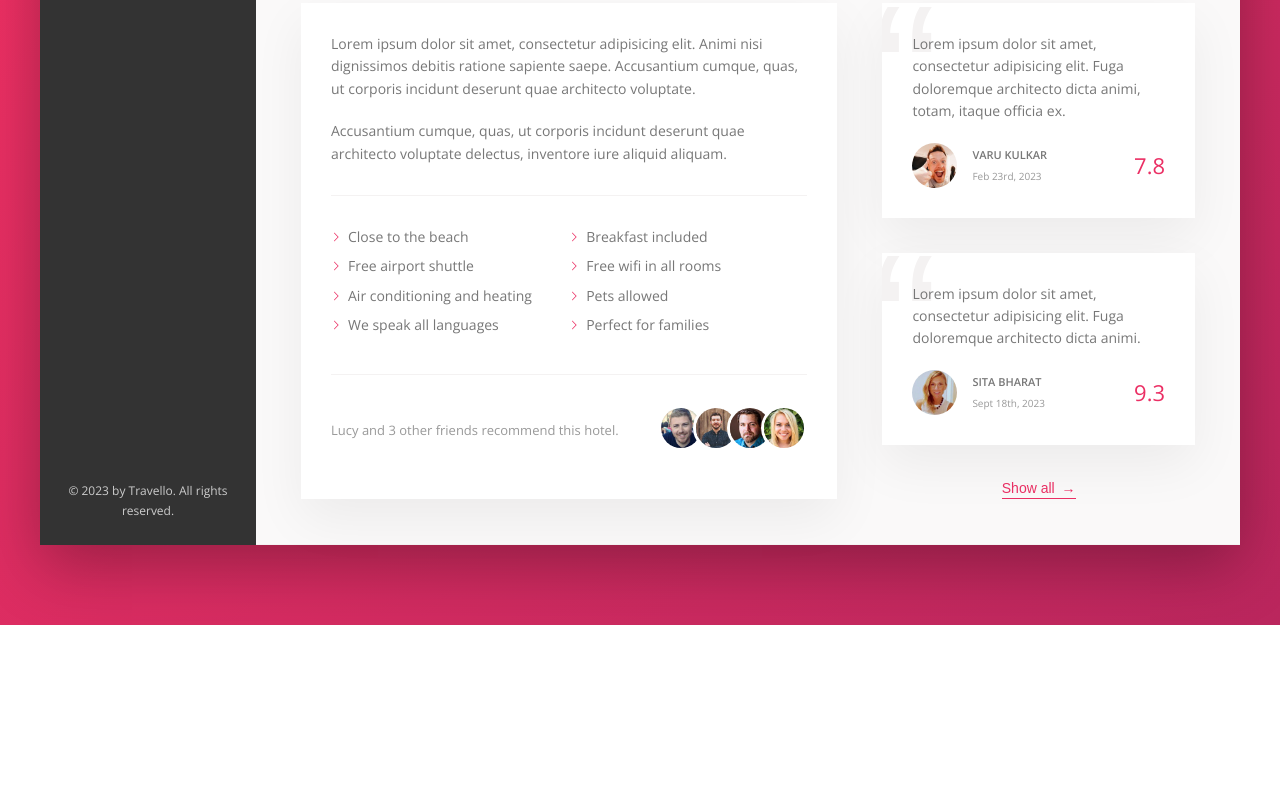
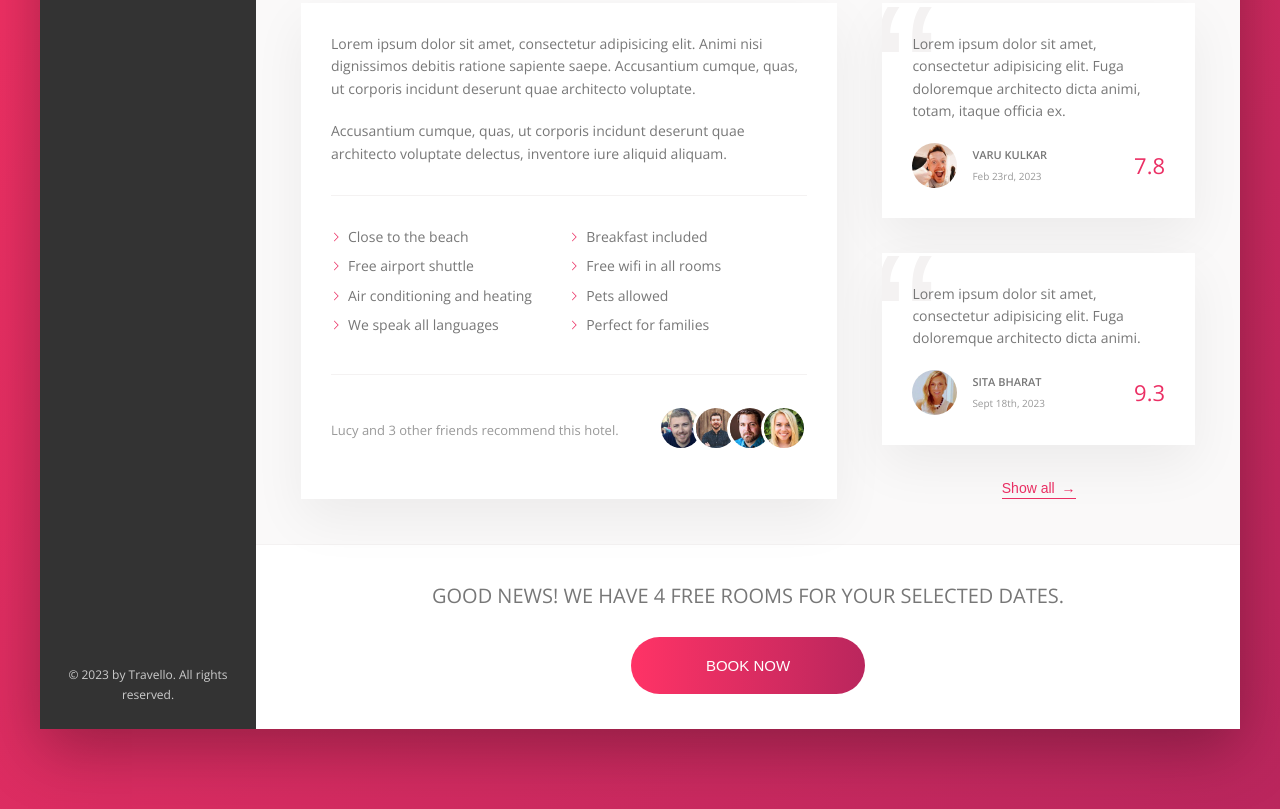
Before and after one commit to P666R/Travello, a website: page index.html in a window 1280 px wide. Shown: the part 643-1452 px from the top of the page. Before the commit the page ends 1268 px from the top, so only its background shows below. Drawn offline with nearby package versions, Linux system fonts and the light colour scheme.

Commit message:
building cta section

```diff
--- a/index.html
+++ b/index.html
@@ -260,6 +260,16 @@
               <button class="btn-inline">Show all <span>&rarr;</span></button>
             </div>
           </div>
+
+          <div class="cta">
+            <h2 class="cta__book-now">
+              Good news! We have 4 free rooms for your selected dates.
+            </h2>
+            <button class="btn">
+              <span class="btn__visible">Book now</span>
+              <span class="btn__invisible">Only 4 rooms left</span>
+            </button>
+          </div>
         </main>
       </div>
     </div>
--- a/sass/_components.scss
+++ b/sass/_components.scss
@@ -440,3 +440,75 @@
     z-index: 1;
   }
 }
+
+/////////////////////////////////////////////
+// cta
+.cta {
+  padding: 3.5rem 0;
+  text-align: center;
+
+  &__book-now {
+    font-size: 2rem;
+    font-weight: 300;
+    text-transform: uppercase;
+    margin-bottom: 2.5rem;
+  }
+}
+
+/////////////////////////////////////////////
+// cta
+.btn {
+  font-size: 1.5rem;
+  font-weight: 300;
+  text-transform: uppercase;
+  border-radius: 100px;
+  border: none;
+  background-image: linear-gradient(
+    to right,
+    var(--color-primary-light),
+    var(--color-primary-dark)
+  );
+  color: #fff;
+  position: relative;
+  overflow: hidden;
+  cursor: pointer;
+
+  & > * {
+    display: inline-block;
+    height: 100%;
+    width: 100%;
+    transition: all 0.2s;
+  }
+
+  &__visible {
+    padding: 2rem 7.5rem;
+  }
+
+  &__invisible {
+    position: absolute;
+    padding: 2rem 0;
+    left: 0;
+    top: -100%;
+  }
+
+  &:hover {
+    background-image: linear-gradient(
+      to left,
+      var(--color-primary-light),
+      var(--color-primary-dark)
+    );
+  }
+
+  &:hover &__visible {
+    transform: translateY(100%);
+  }
+
+  &:hover &__invisible {
+    top: 0;
+  }
+
+  &:focus {
+    outline: none;
+    animation: pulsate 1s infinite;
+  }
+}
```
Also changed, not shown: css/style.css, 1 other file.
